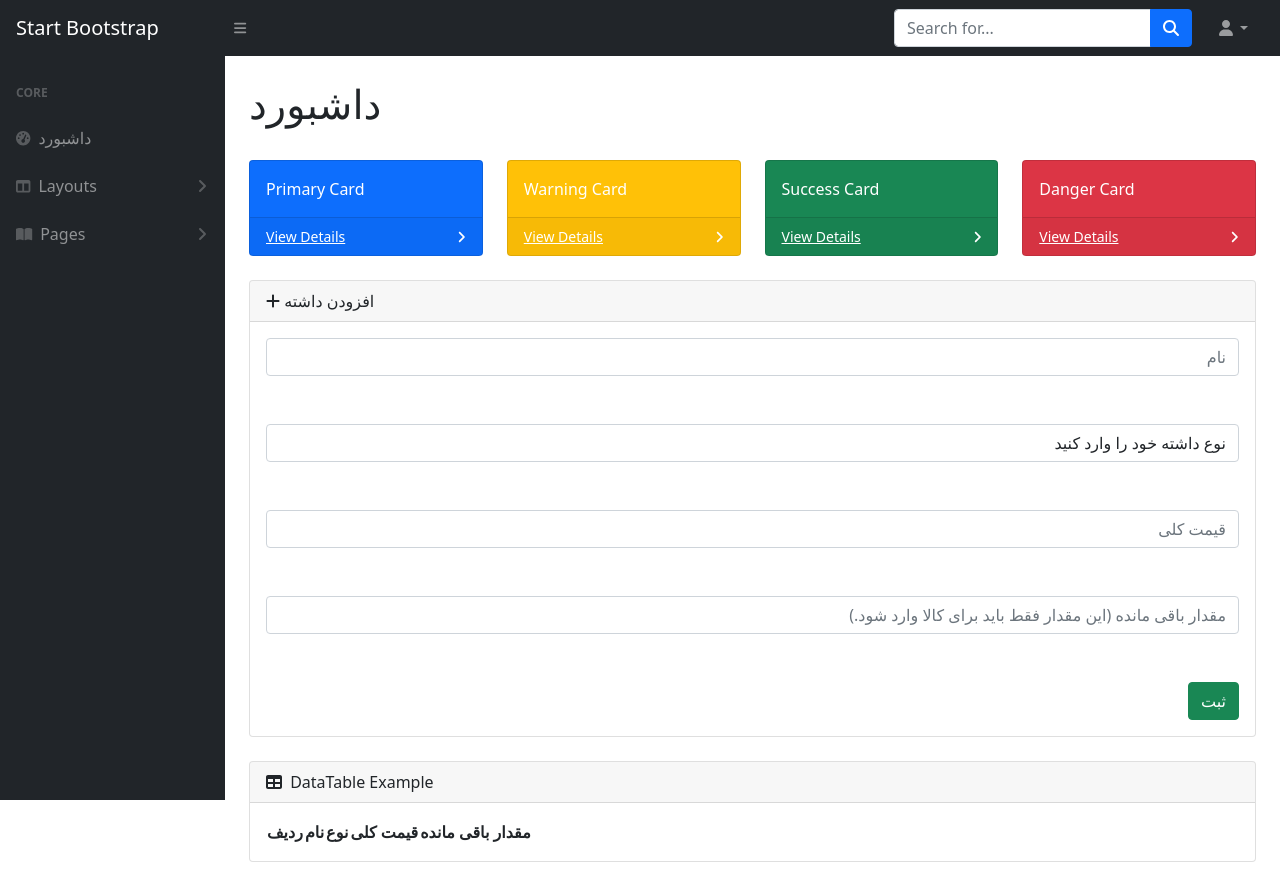
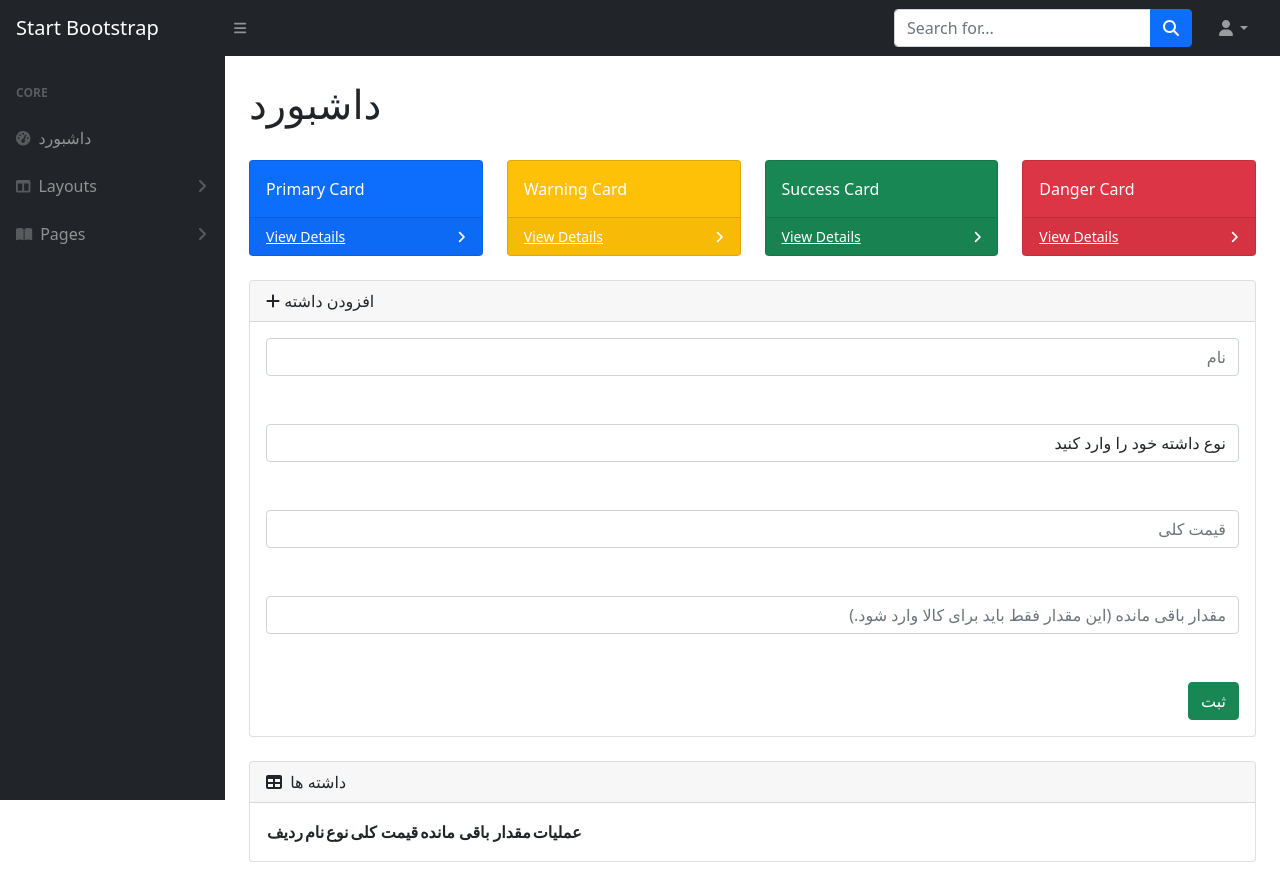
Before and after one commit to afattahi1387/calculate-khoms-website, a Flask app: page / in a window 1280 px wide. Run offline with Flask 3, Linux system fonts and the light colour scheme; data that the repository does not hold is empty; some libraries are stand-ins or nearby versions.

Commit message:
added haves delete to dashboard.

```diff
--- a/app.py
+++ b/app.py
@@ -53,6 +53,13 @@
     flash('داشته شما با موفقیت افزوده شد.', 'success')
     return redirect('/')
 
+@app.route('/delete-have/<int:have_id>')
+@login_required
+def delete_have_page(have_id):
+    functions.delete_have(have_id)
+    flash('داشته شما با موفقیت حذف شد.', 'success')
+    return redirect('/')
+
 @app.route('/login', methods = ['GET', 'POST'])
 def login():
     if current_user.is_authenticated:
--- a/functions.py
+++ b/functions.py
@@ -52,6 +52,18 @@
     cursor.close()
     return True
 
+def delete_have(have_id):
+    connect_to_db = db_connect()
+    cursor = connect_to_db.cursor()
+
+    cursor.execute(f'''
+        DELETE FROM haves WHERE id = '{have_id}'
+    ''')
+
+    connect_to_db.commit()
+    cursor.close()
+    return True
+
 class User(UserMixin):
     def __init__(self, id):
         self.id = id
--- a/templates/index.html
+++ b/templates/index.html
@@ -168,7 +168,7 @@
                         <div class="card mb-4">
                             <div class="card-header">
                                 <i class="fas fa-table me-1"></i>
-                                DataTable Example
+                                داشته ها
                             </div>
                             <div class="card-body">
                                 <table id="datatablesSimple">
@@ -179,6 +179,7 @@
                                             <th>نوع</th>
                                             <th>قیمت کلی</th>
                                             <th>مقدار باقی مانده</th>
+                                            <th>عملیات</th>
                                         </tr>
                                     </thead>
                                     <tbody>
@@ -201,6 +202,9 @@
                                                         {{ haves[have][5] }}
                                                     {% endif %}
                                                 </td>
+                                                <td>
+                                                    <button onclick="if(confirm('آیا از حذف این داشته مطمئن هستید؟')){window.location.href = '/delete-have/{{ haves[have][0] }}';}" class="btn btn-danger">حذف</button>
+                                                </td>
                                             </tr>
                                         {% endfor %}
                                     </tbody>
```
